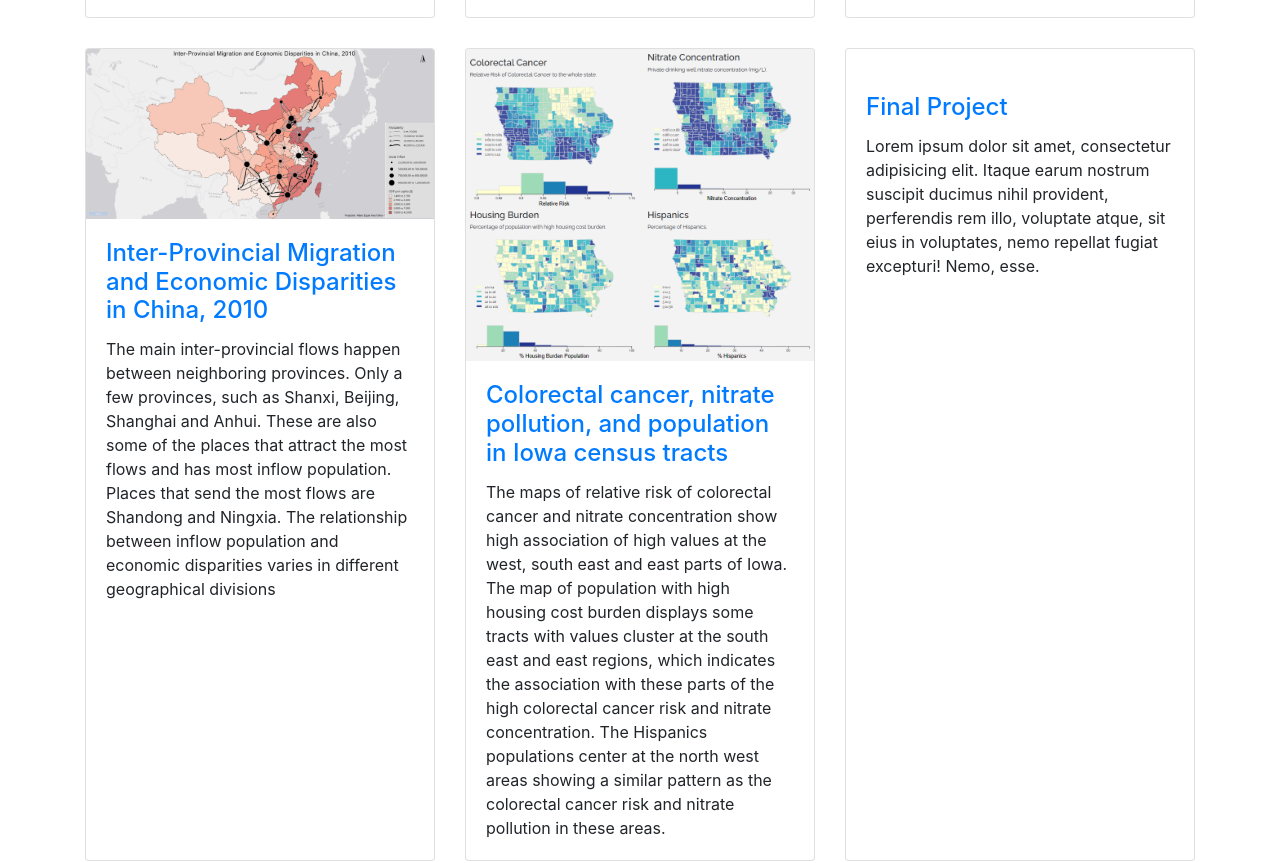
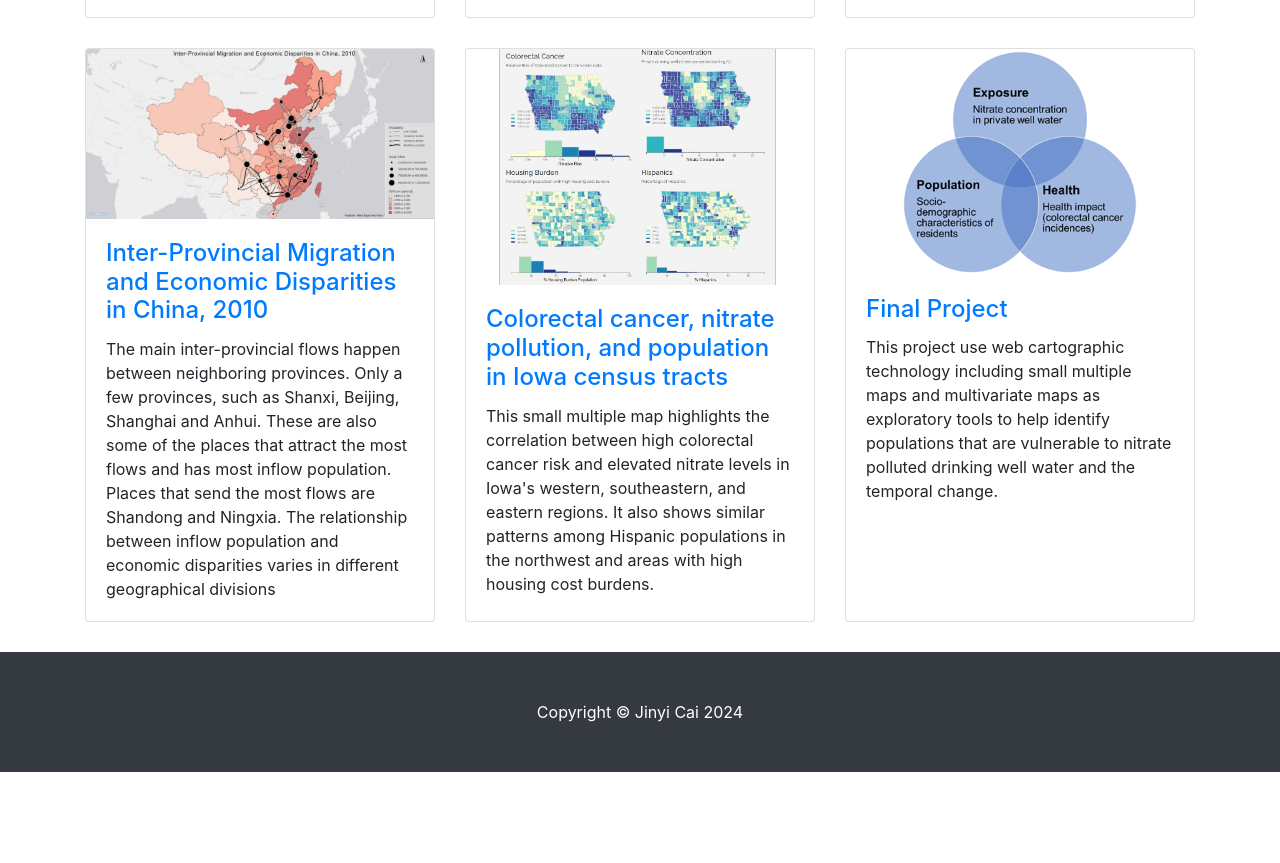
Before and after one commit to geog3540/jinycai, a website: page index.html in a window 1280 px wide. Shown: the part 655-1518 px from the top of the page. After the commit the page ends 1427 px from the top, so only its background shows below. Drawn offline with Linux system fonts and the light colour scheme.

Commit message:
update final introduction

```diff
--- a/index.html
+++ b/index.html
@@ -24,7 +24,8 @@
   <nav class="navbar navbar-expand-lg navbar-dark bg-dark fixed-top">
     <div class="container">
       <a class="navbar-brand" href="#">Jinyi Cai's Geovisualization Portfolio</a>
-        <button class="navbar-toggler" type="button" data-toggle="collapse" data-target="#navbarResponsive" aria-controls="navbarResponsive" aria-expanded="false" aria-label="Toggle navigation">
+      <button class="navbar-toggler" type="button" data-toggle="collapse" data-target="#navbarResponsive"
+        aria-controls="navbarResponsive" aria-expanded="false" aria-label="Toggle navigation">
         <span class="navbar-toggler-icon"></span>
       </button>
       <div class="collapse navbar-collapse" id="navbarResponsive">
@@ -59,34 +60,44 @@
     <div class="row">
       <div class="col-lg-4 col-sm-6 portfolio-item">
         <div class="card h-100">
-            <a href="https://observablehq.com/d/d66ed69d795e3e0e"><img class="card-img-top" src="images/choropleth.png" alt=""></a>
+          <a href="https://observablehq.com/d/d66ed69d795e3e0e"><img class="card-img-top" src="images/choropleth.png"
+              alt=""></a>
           <div class="card-body">
             <h4 class="card-title">
-                <a href="https://observablehq.com/d/d66ed69d795e3e0e">Mobile Homes Population at county level in Maryland, 2020</a>
+              <a href="https://observablehq.com/d/d66ed69d795e3e0e">Mobile Homes Population at county level in Maryland,
+                2020</a>
             </h4>
-              <p class="card-text">The patterns indicate that the percentage of the population living in mobile homes increases in the areas towards the west or east. Especially, there is a high-value cluster in the south-east area of Maryland.</p>
+            <p class="card-text">The patterns indicate that the percentage of the population living in mobile homes
+              increases in the areas towards the west or east. Especially, there is a high-value cluster in the
+              south-east area of Maryland.</p>
           </div>
         </div>
       </div>
       <div class="col-lg-4 col-sm-6 portfolio-item">
         <div class="card h-100">
-            <a href="https://observablehq.com/d/76e97524249da287"><img class="card-img-top" src="images/porportional symbol map.png" alt=""></a>
+          <a href="https://observablehq.com/d/76e97524249da287"><img class="card-img-top"
+              src="images/porportional symbol map.png" alt=""></a>
           <div class="card-body">
             <h4 class="card-title">
-                <a href="https://observablehq.com/d/76e97524249da287">Nitrate Concentration in Private Drinking Wells: Iowa (2004-2008)</a>
+              <a href="https://observablehq.com/d/76e97524249da287">Nitrate Concentration in Private Drinking Wells:
+                Iowa (2004-2008)</a>
             </h4>
-              <p class="card-text">The point distribution shows the private wells test results spread across the east, north and west areas of Iowa and tracts at the south of the capital city, Des Moines. </p>
+            <p class="card-text">The point distribution shows the private wells test results spread across the east,
+              north and west areas of Iowa and tracts at the south of the capital city, Des Moines. </p>
           </div>
         </div>
       </div>
       <div class="col-lg-4 col-sm-6 portfolio-item">
         <div class="card h-100">
-            <a href="https://observablehq.com/d/d4ea573b185de0d0"><img class="card-img-top" src="images/bivariate map.png" alt=""></a>
+          <a href="https://observablehq.com/d/d4ea573b185de0d0"><img class="card-img-top" src="images/bivariate map.png"
+              alt=""></a>
           <div class="card-body">
             <h4 class="card-title">
-                <a href="https://observablehq.com/d/d4ea573b185de0d0">Nitrate Concentration and Colorectal Cancer at Census Tract Level across Iowa State</a>
+              <a href="https://observablehq.com/d/d4ea573b185de0d0">Nitrate Concentration and Colorectal Cancer at
+                Census Tract Level across Iowa State</a>
             </h4>
-              <p class="card-text">The bivariate map reveals association between nitrate concentration and colorectal cancer at census tract level across Iowa state. </p>
+            <p class="card-text">The bivariate map reveals association between nitrate concentration and colorectal
+              cancer at census tract level across Iowa state. </p>
           </div>
         </div>
       </div>
@@ -108,23 +119,32 @@
       </div>
       <div class="col-lg-4 col-sm-6 portfolio-item">
         <div class="card h-100">
-            <a href="smallMultipleChoroplethMap.html"><img class="card-img-top" src="images/small multiple.png" alt=""></a>
+          <a href="smallMultipleChoroplethMap.html"><img class="card-img-top" src="images/small multiple2.png"
+              alt=""></a>
           <div class="card-body">
             <h4 class="card-title">
-                <a href="smallMultipleChoroplethMap.html">Colorectal cancer, nitrate pollution, and population in Iowa census tracts</a>
+              <a href="smallMultipleChoroplethMap.html">Colorectal cancer, nitrate pollution, and population in Iowa
+                census tracts</a>
             </h4>
-              <p class="card-text">The maps of relative risk of colorectal cancer and nitrate concentration show high association of high values at the west, south east and east parts of Iowa. The map of population with high housing cost burden displays some tracts with values cluster at the south east and east regions, which indicates the association with these parts of the high colorectal cancer risk and nitrate concentration. The Hispanics populations center at the north west areas showing a similar pattern as the colorectal cancer risk and nitrate pollution in these areas.</p>
+            <p class="card-text">This small multiple map highlights the correlation between
+              high colorectal cancer risk and elevated nitrate levels in Iowa's western, southeastern, and eastern
+              regions. It also shows similar patterns among Hispanic populations in the northwest and areas with high
+              housing cost burdens.</p>
           </div>
         </div>
       </div>
       <div class="col-lg-4 col-sm-6 portfolio-item">
         <div class="card h-100">
-            <a href="final/finalProject.html"><img class="card-img-top" src="" alt=""></a>
+          <a href="final/finalProject.html"><img class="card-img-top" src="final/files/conceptual framework.png"
+              alt=""></a>
           <div class="card-body">
             <h4 class="card-title">
               <a href="final/finalProject.html">Final Project</a>
             </h4>
-              <p class="card-text">Lorem ipsum dolor sit amet, consectetur adipisicing elit. Itaque earum nostrum suscipit ducimus nihil provident, perferendis rem illo, voluptate atque, sit eius in voluptates, nemo repellat fugiat excepturi! Nemo, esse.</p>
+            <p class="card-text">This project use web cartographic technology including small multiple maps and
+              multivariate maps as exploratory tools to help
+              identify populations that are
+              vulnerable to nitrate polluted drinking well water and the temporal change.</p>
           </div>
         </div>
       </div>
```
Also changed, not shown: final/finalProject.html (+1 -1 lines), smallMultipleChoroplethMap.html (+1 -1 lines), images/small multiple2.png (added). Lines whose indentation alone changed are shown as unchanged.
